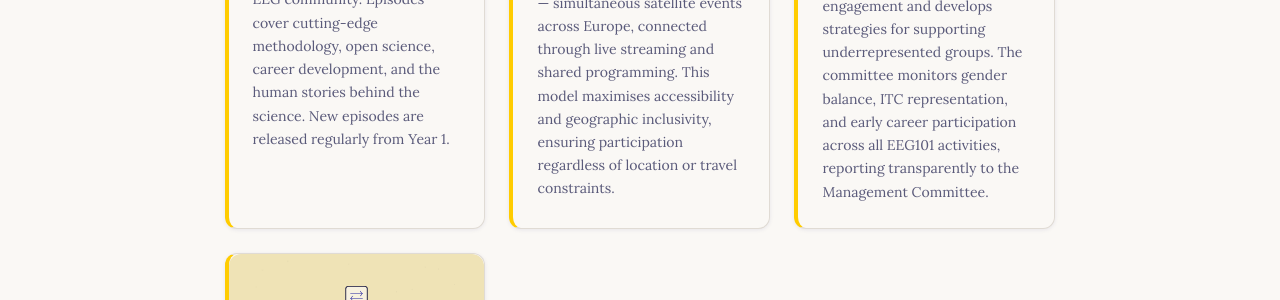
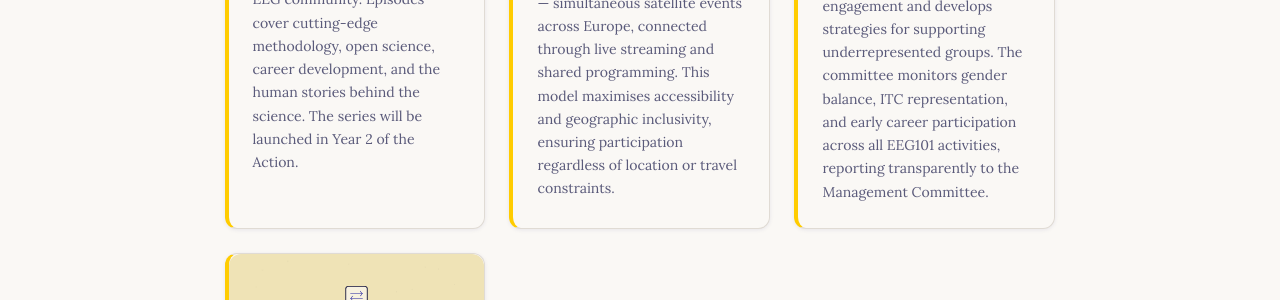
Before and after one commit to mcvinding/website-1, a Jekyll site: the page built from working-groups.md, in a window 1280 px wide and 900 px high, scrolled down 4829 px. Shown: the part 362-662 px from the top of the window. Built offline with Jekyll 4.4.1, drawn with Linux system fonts in a browser that asks for light colours; some of the changed text lies outside the part shown.

Commit message:
Update podcast launch timing to Year 2

```diff
--- a/_data/working_groups.yml
+++ b/_data/working_groups.yml
@@ -112,7 +112,7 @@ activities:
       The EEG101 podcast features conversations with researchers, innovators, and
       practitioners from across the EEG community. Episodes cover cutting-edge
       methodology, open science, career development, and the human stories behind
-      the science. New episodes are released regularly from Year 1.
+      the science. The series will be launched in Year 2 of the Action.
     icon: "🎙️"
     image: "/assets/images/activities/podcast.png"
 
```
